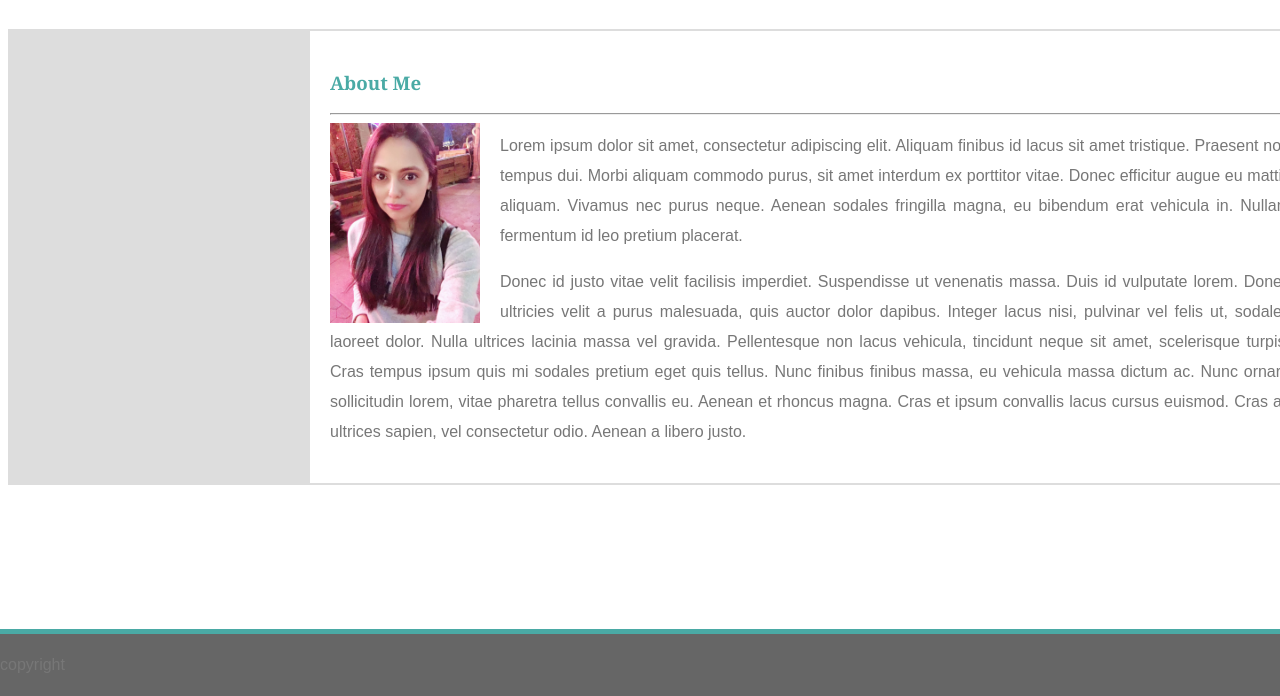
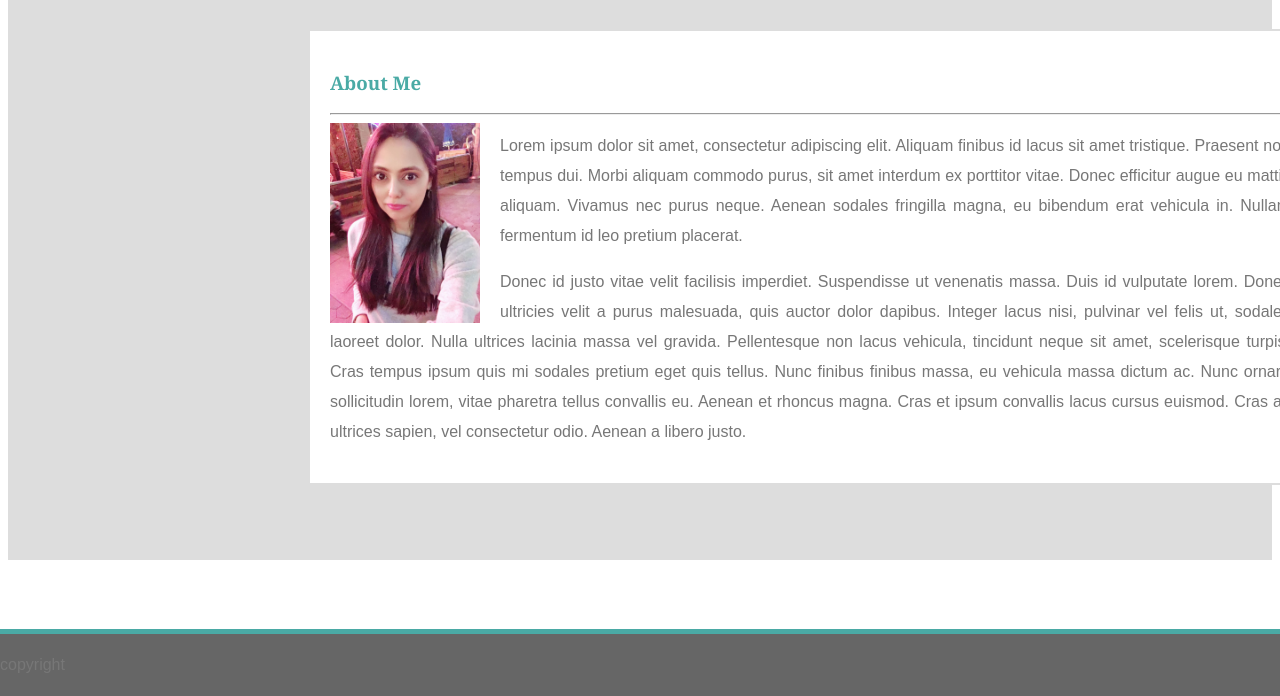
Before and after one commit to syeda-zaidi/Basic-Portfolio, a plain HTML site: page index.html in a window 1280 px wide. Shown: the part 104-800 px from the top of the page. Drawn offline with Linux system fonts and the light colour scheme.

Commit message:
modified

```diff
--- a/assets/css/style.css
+++ b/assets/css/style.css
@@ -5,8 +5,6 @@ header {
     width: 100%;
     background-color: white;
     font-family: Georgia, 'Times New Roman', Times, serif;
-    margin-bottom: 30px;
-
 }
 
 
@@ -51,19 +49,20 @@ header {
 }
 
 .mainbody {
-    margin: 0%;
-    padding: 0%;
+    padding: 30px;
     background-color: #dddddd;
+    padding-bottom: 75px;
+
+
 }
 
 .aboutme {
     width: 960px;
-    margin-left: 300px;
+    margin-left: 270px;
     font-family: Arial, Helvetica, sans-serif;
     border: 2px solid #dddddd;
     background-color: #ffffff;
     padding: 20px;
-    margin-top: 30px;
 
 }
 
```
